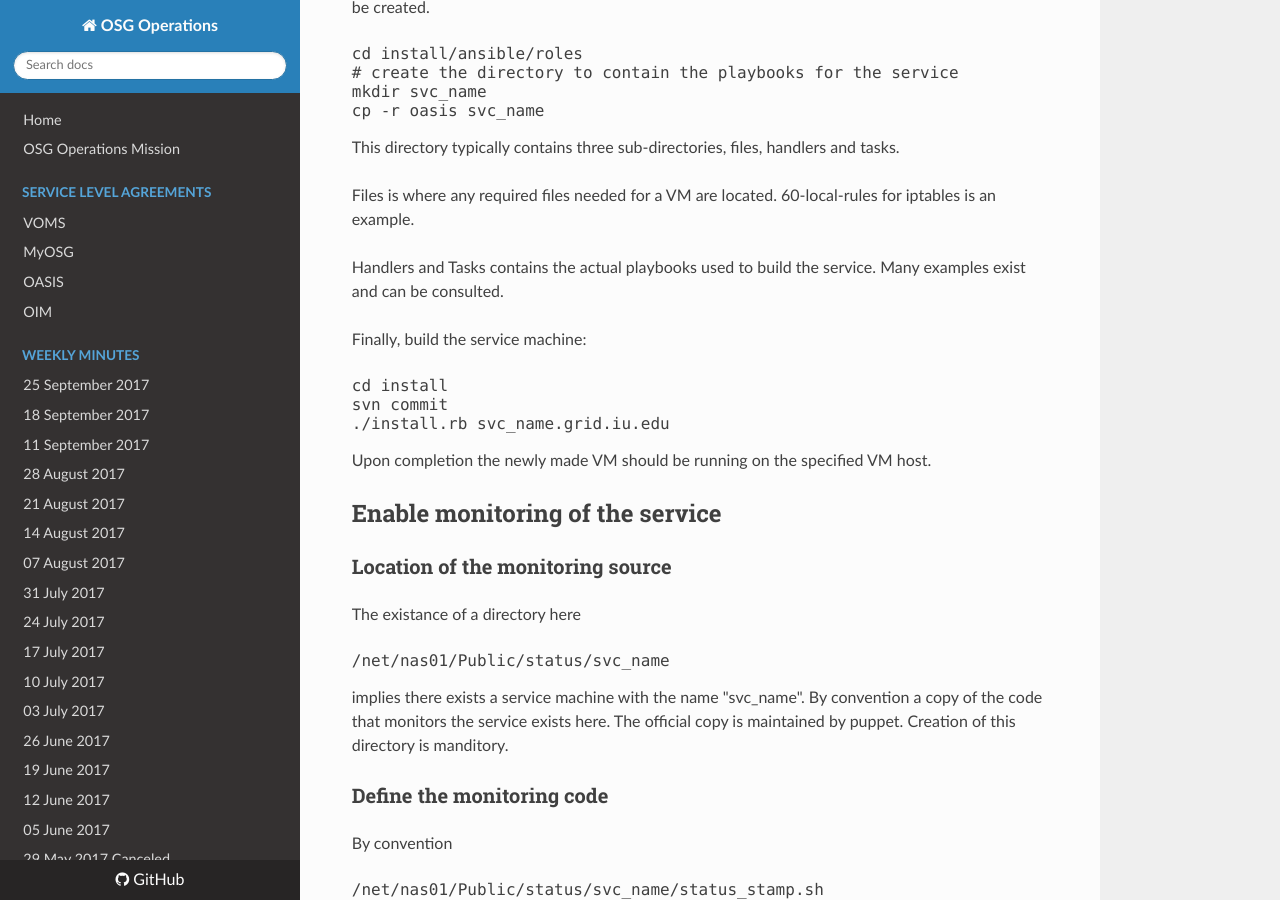
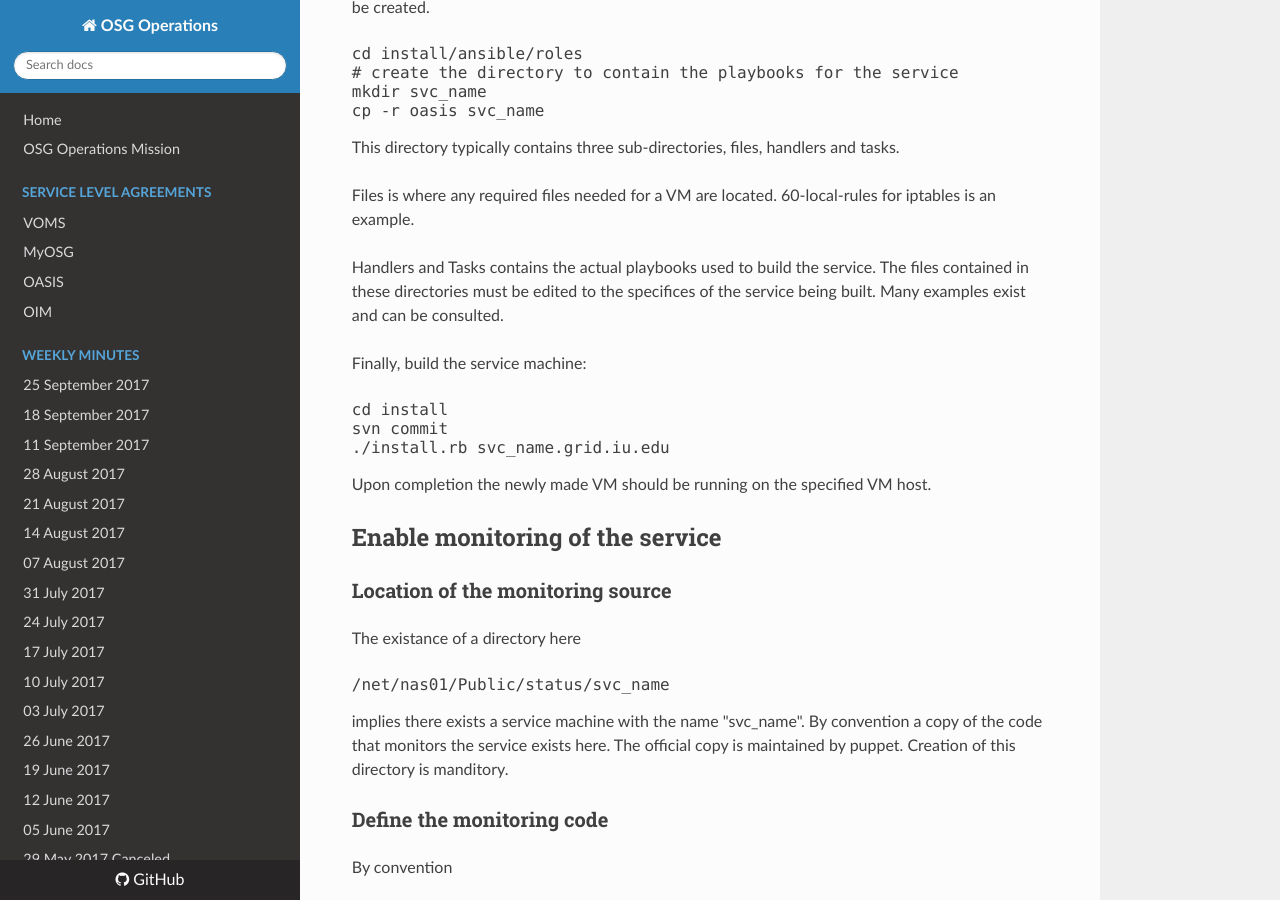
Before and after one commit to osg-htc/operations, an MkDocs documentation site: the page built from docs/create_a_service.md, in a window 1280 px wide and 900 px high, scrolled down 794 px. Built offline with MkDocs 1.6.1, drawn with Linux system fonts in a browser that asks for light colours; nearby versions of some CDN libraries; old or Windows-style settings are respelled for this version of MkDocs.

Commit message:
Update create_a_service.md

```diff
--- a/docs/create_a_service.md
+++ b/docs/create_a_service.md
@@ -42,7 +42,9 @@ This directory typically contains three sub-directories, files, handlers and tas
 
 Files is where any required files needed for a VM are located. 60-local-rules for iptables is an example.
 
-Handlers and Tasks contains the actual playbooks used to build the service. Many examples exist and can be consulted.
+Handlers and Tasks contains the actual playbooks used to build the service.
+The files contained in these directories must be edited to the specifices of the service being built.
+Many examples exist and can be consulted.
 
 Finally, build the service machine:
 <pre>
```
